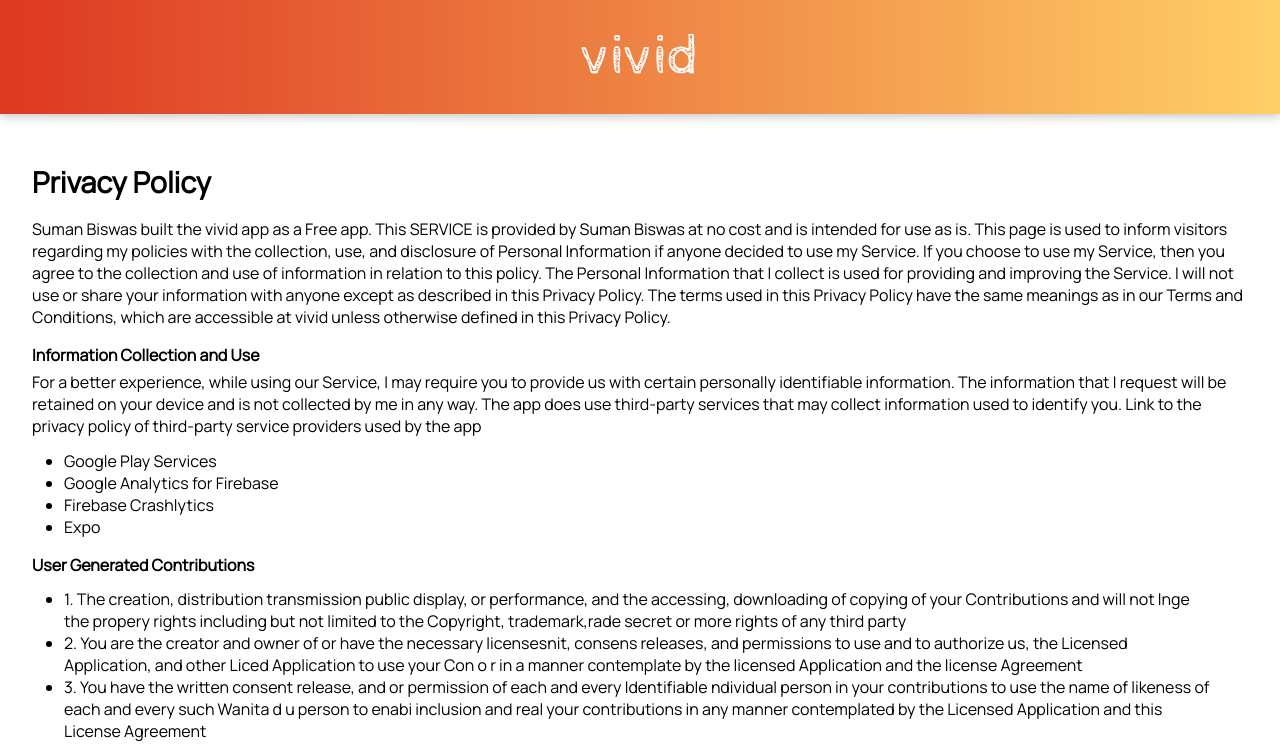
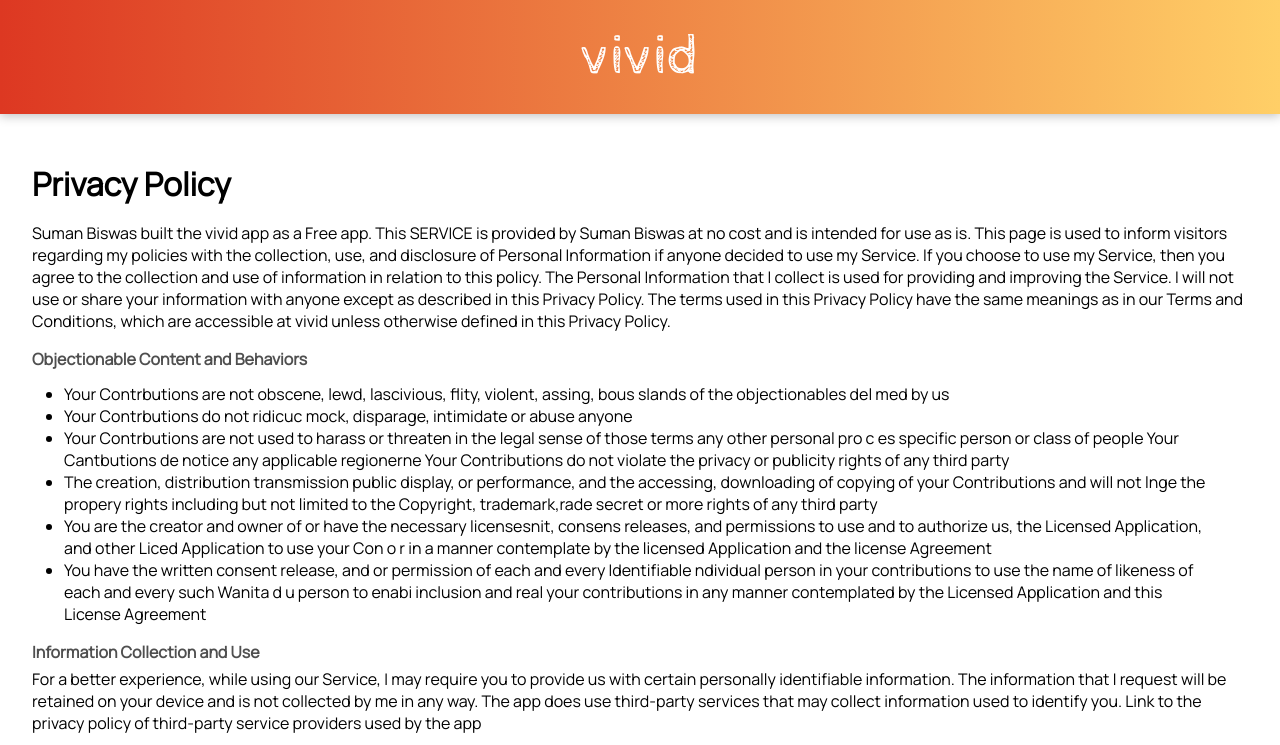
Before and after one commit to sumanbiswas7/sumanbiswas-old, a Next.js app: page /apps/privacy-policy/vivid in a window 1280 px wide. Shown: the top 745 px of the page. Built offline with nearby package versions, Linux system fonts and the light colour scheme.

Commit message:
vivid-privacy_policy changes

```diff
--- a/pages/apps/privacy-policy/vivid/PrivacyPolicy.module.scss
+++ b/pages/apps/privacy-policy/vivid/PrivacyPolicy.module.scss
@@ -30,14 +30,16 @@
     }
   }
   .heading_policy {
-    font-size: 1.8rem;
+    font-size: 2rem;
     margin-bottom: 1rem;
+    color: #000;
   }
   & > h2 {
     margin-top: 1rem;
     margin-bottom: 0.3rem;
     font-size: 1rem;
     margin-inline: 2rem;
+    color: #4f4f4f;
   }
   & > p {
     margin-inline: 2rem;
--- a/pages/apps/privacy-policy/vivid/index.tsx
+++ b/pages/apps/privacy-policy/vivid/index.tsx
@@ -21,6 +21,49 @@ export default function PrivacyPolicy() {
         Policy have the same meanings as in our Terms and Conditions, which are
         accessible at vivid unless otherwise defined in this Privacy Policy.
       </p>
+
+      {/* <h2>User Generated Contributions</h2> */}
+      <h2>Objectionable Content and Behaviors</h2>
+      <p>
+        <ul>
+          <li>
+            Your Contrbutions are not obscene, lewd, lascivious, flity, violent,
+            assing, bous slands of the objectionables del med by us
+          </li>
+          <li>
+            Your Contrbutions do not ridicuc mock, disparage, intimidate or
+            abuse anyone
+          </li>
+          <li>
+            Your Contrbutions are not used to harass or threaten in the legal
+            sense of those terms any other personal pro c es specific person or
+            class of people Your Cantbutions de notice any applicable regionerne
+            Your Contributions do not violate the privacy or publicity rights of
+            any third party
+          </li>
+          <li>
+            The creation, distribution transmission public display, or
+            performance, and the accessing, downloading of copying of your
+            Contributions and will not lnge the propery rights including but not
+            limited to the Copyright, trademark,rade secret or more rights of
+            any third party
+          </li>
+          <li>
+            You are the creator and owner of or have the necessary licensesnit,
+            consens releases, and permissions to use and to authorize us, the
+            Licensed Application, and other Liced Application to use your Con o
+            r in a manner contemplate by the licensed Application and the
+            license Agreement
+          </li>
+          <li>
+            You have the written consent release, and or permission of each and
+            every Identifiable ndividual person in your contributions to use the
+            name of likeness of each and every such Wanita d u person to enabi
+            inclusion and real your contributions in any manner contemplated by
+            the Licensed Application and this License Agreement
+          </li>
+        </ul>
+      </p>
       <h2>Information Collection and Use</h2>
       <p>
         For a better experience, while using our Service, I may require you to
@@ -43,53 +86,6 @@ export default function PrivacyPolicy() {
           <li>Google Analytics for Firebase</li>
           <li>Firebase Crashlytics</li>
           <li>Expo</li>
-        </ul>
-      </p>
-      <h2>User Generated Contributions</h2>
-      <p>
-        <ul>
-          <li>
-            1. The creation, distribution transmission public display, or
-            performance, and the accessing, downloading of copying of your
-            Contributions and will not lnge the propery rights including but not
-            limited to the Copyright, trademark,rade secret or more rights of
-            any third party
-          </li>
-          <li>
-            2. You are the creator and owner of or have the necessary
-            licensesnit, consens releases, and permissions to use and to
-            authorize us, the Licensed Application, and other Liced Application
-            to use your Con o r in a manner contemplate by the licensed
-            Application and the license Agreement
-          </li>
-          <li>
-            3. You have the written consent release, and or permission of each
-            and every Identifiable ndividual person in your contributions to use
-            the name of likeness of each and every such Wanita d u person to
-            enabi inclusion and real your contributions in any manner
-            contemplated by the Licensed Application and this License Agreement
-          </li>
-          <li>4. Your contrbutions are not false, inaccurate, or misleading</li>
-          <li>
-            5. You can buto n ul urcited or unauthorized deg inalienas pyramid
-            schemos, chain offers spam, mass mailings, or other forms of
-            solicitation
-          </li>
-          <li>
-            6. Your Contrbutions are not obscene, lewd, lascivious, flity,
-            violent, assing, bous slands of the objectionables del med by us
-          </li>
-          <li>
-            7. Your Contrbutions do not ridicuc mock, disparage, intimidate or
-            abuse anyone
-          </li>
-          <li>
-            8. Your Contrbutions are not used to harass or threaten in the legal
-            sense of those terms any other personal pro c es specific person or
-            class of people Your Cantbutions de notice any applicable regionerne
-            Your Contributions do not violate the privacy or publicity rights of
-            any third party
-          </li>
         </ul>
       </p>
       <h2>Log Data</h2>
```
